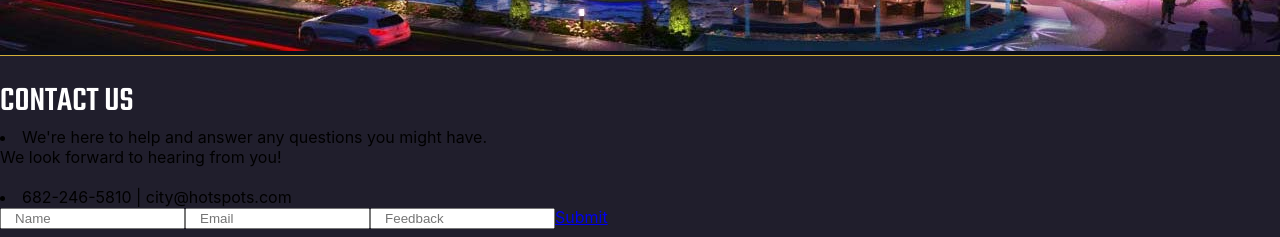
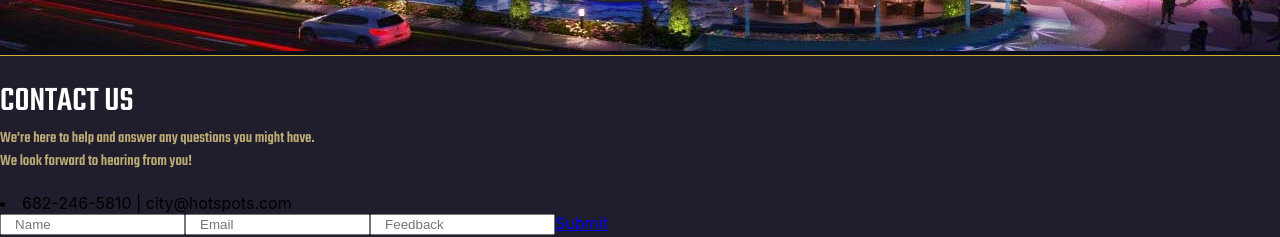
Before and after one commit to devefe1/cityhotspots, a React (Create React App) app in the folder cityhotspots/: page / in a window 1280 px wide. Shown: the part 1260-1497 px from the top of the page. Built offline with nearby package versions, Linux system fonts and the light colour scheme.

Commit message:
added it

```diff
--- a/cityhotspots/src/App.css
+++ b/cityhotspots/src/App.css
@@ -86,3 +86,8 @@ body{
   padding-top: 20px;
 
 }
+.contactP{
+  color: #BDAD75;
+  list-style: none;
+  font-family: 'Teko', sans-serif;
+}
```
